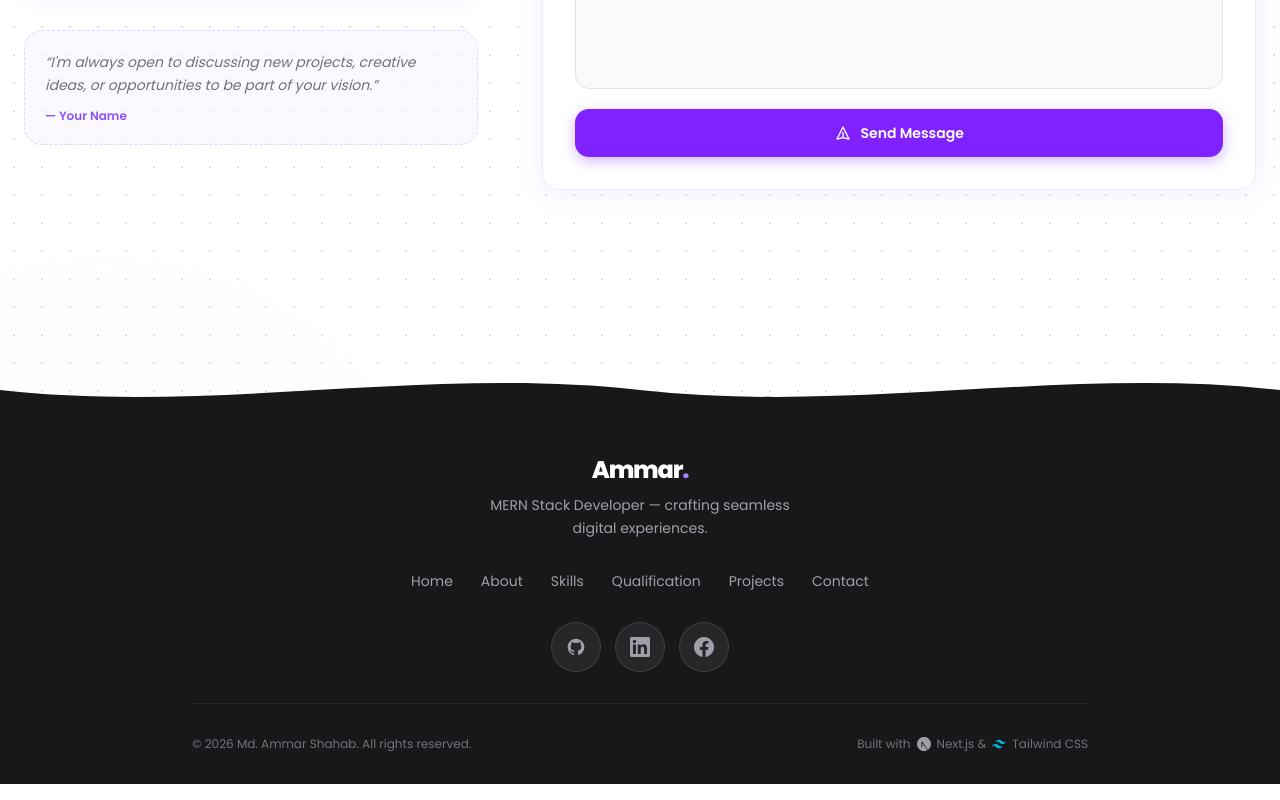
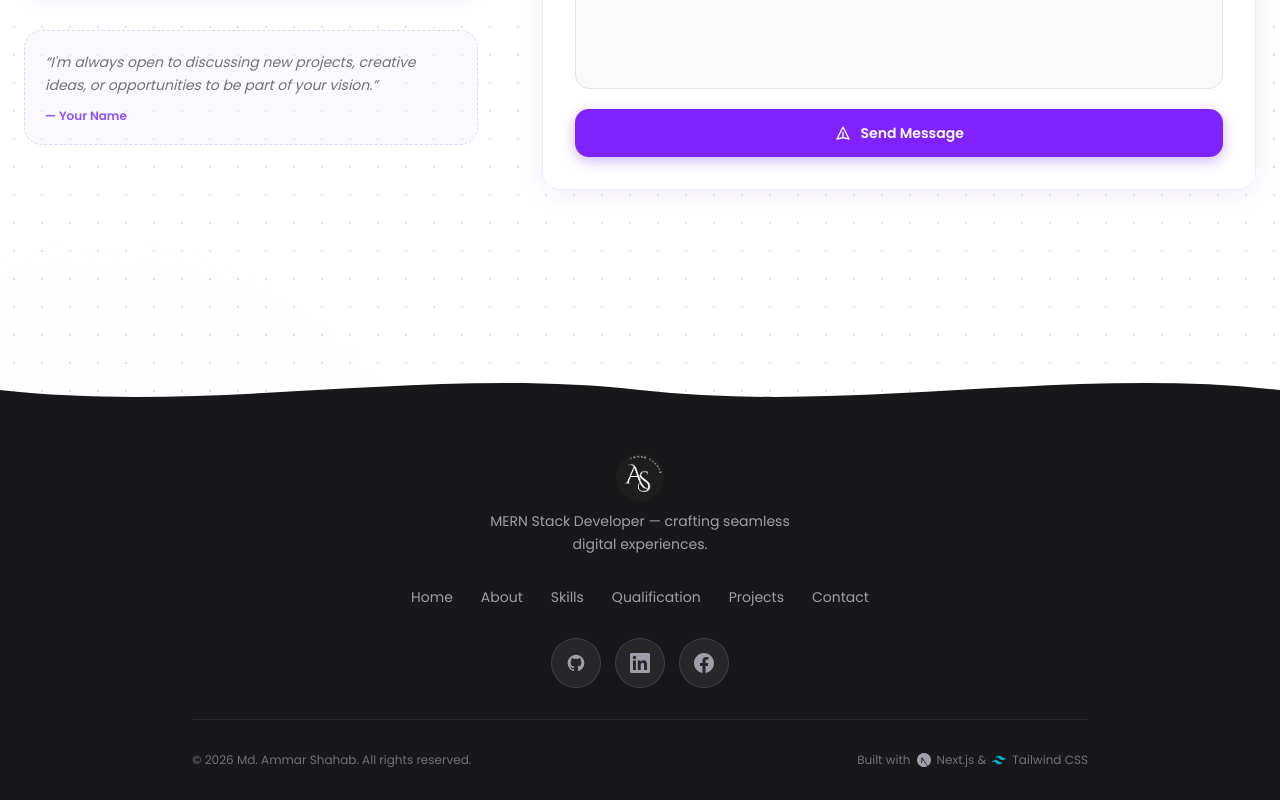
Before and after one commit to ammarShahab/ammar-shahab-portfolio, a Next.js app: page / in a window 1280 px wide. Shown: the part 6623-7423 px from the top of the page. Built offline with nearby package versions, Linux system fonts and the light colour scheme.

Commit message:
update the social link in footer

```diff
--- a/components/web/Footer.jsx
+++ b/components/web/Footer.jsx
@@ -1,12 +1,13 @@
 "use client";
 
 import { motion } from "framer-motion";
+import Image from "next/image";
 
 // ─── Social Links ──────────────────────────────────────────────────────────
 const SOCIALS = [
   {
     label: "GitHub",
-    href: "https://github.com/your-username",
+    href: "https://github.com/ammarShahab",
     hoverBg: "hover:bg-zinc-700",
     hoverRing: "hover:ring-zinc-500",
     hoverGlow: "hover:shadow-[0_8px_24px_rgba(113,113,122,0.5)]",
@@ -18,7 +19,7 @@ const SOCIALS = [
   },
   {
     label: "LinkedIn",
-    href: "https://linkedin.com/in/your-username",
+    href: "https://www.linkedin.com/in/md-ammar-shahab/",
     hoverBg: "hover:bg-blue-600",
     hoverRing: "hover:ring-blue-400",
     hoverGlow: "hover:shadow-[0_8px_24px_rgba(37,99,235,0.5)]",
@@ -30,7 +31,7 @@ const SOCIALS = [
   },
   {
     label: "Facebook",
-    href: "https://facebook.com/your-username",
+    href: "https://www.facebook.com/ammar.shahab.755217",
     hoverBg: "hover:bg-blue-500",
     hoverRing: "hover:ring-blue-300",
     hoverGlow: "hover:shadow-[0_8px_24px_rgba(59,130,246,0.5)]",
@@ -80,14 +81,18 @@ export default function Footer() {
             transition={{ duration: 0.6, ease: [0.22, 1, 0.36, 1] }}
             className="flex flex-col items-center gap-2 text-center"
           >
-            <span className="text-2xl font-extrabold tracking-tighter">
-              Ammar<span className="text-violet-400">.</span>
-            </span>
+            {/* ✅ Logo placeholder — replace src with your actual logo path */}
+            <Image
+              src="/logo-light.png"
+              alt="Logo"
+              width={48}
+              height={48}
+              className="object-contain invert dark:invert-0"
+            />
             <p className="text-sm text-zinc-400 max-w-xs leading-relaxed">
               MERN Stack Developer — crafting seamless digital experiences.
             </p>
           </motion.div>
-
           {/* Nav links */}
           <motion.nav
             initial={{ opacity: 0, y: 16 }}
```
